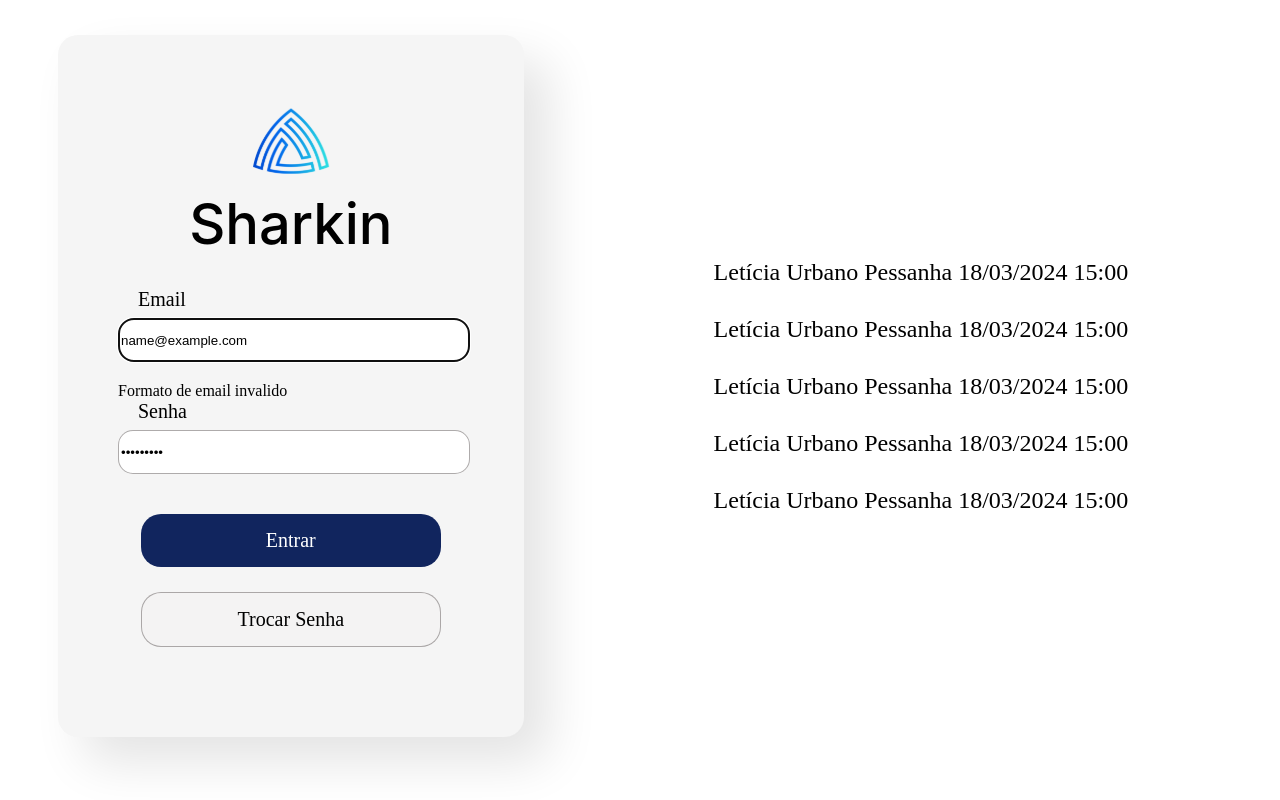
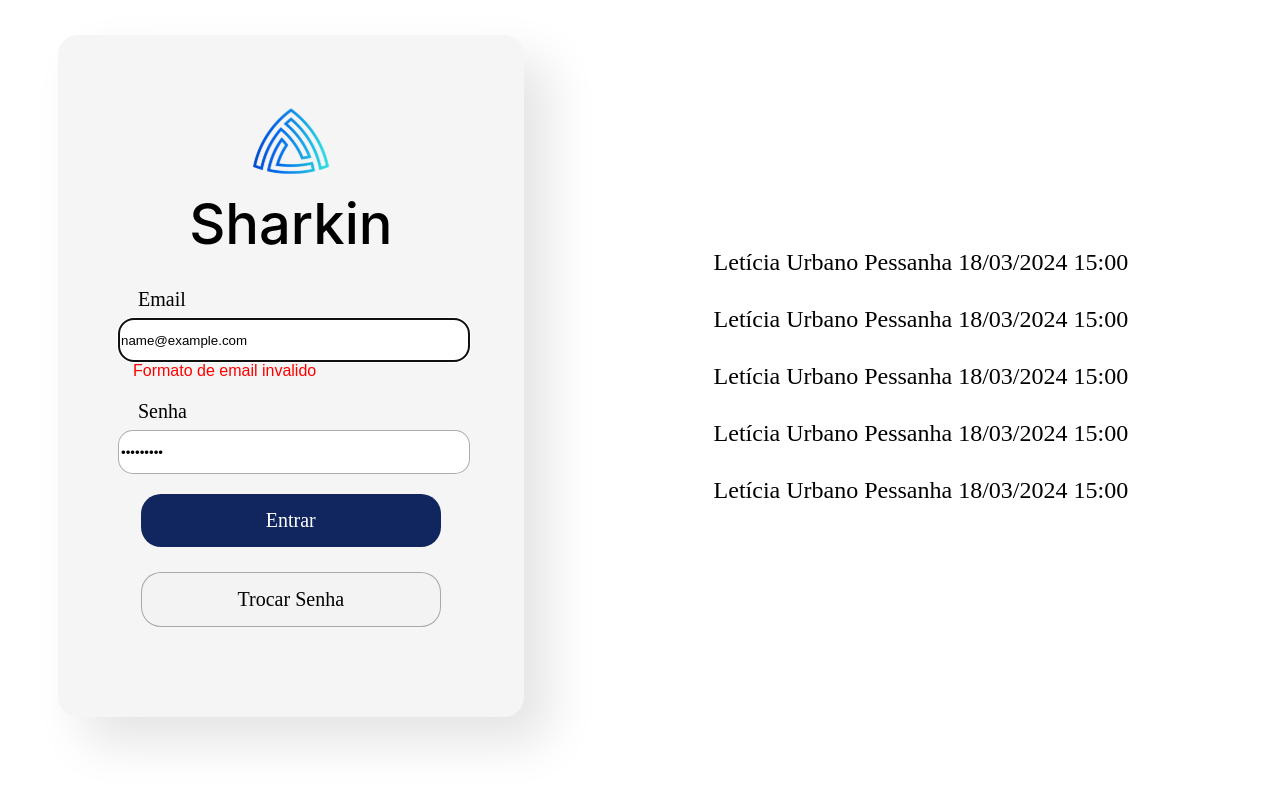
Before and after one commit to ConsultoriaFocus/sharkin-Front, a React (Vite) app: page / in a window 1280 px wide. Both pictures are taken after typing "name@example.com", "Sample123" into the empty fields and a click on the button "Entrar". Built offline with nearby package versions, Linux system fonts and the light colour scheme; the HTML template or start-up script is replaced by a standard one.

Commit message:
fix: configurações do span de erro

```diff
--- a/src/components/form/formInput/Input.module.css
+++ b/src/components/form/formInput/Input.module.css
@@ -16,5 +16,5 @@
   width: 100%;
   height: 40px;
 
-  margin-bottom: 20px;
+
 }
--- a/src/components/form/formLogin/FormLogin.jsx
+++ b/src/components/form/formLogin/FormLogin.jsx
@@ -11,10 +11,13 @@ import { zodResolver } from "@hookform/resolvers/zod";
 
 const loginUserFormSchema = z.object({
   /* Aqui com o Zod é onde acontece a validação */
-  email: z.string().min(1, { message: "O email é obrigatório"}).refine(email => {
-    return email.endsWith('@consultoriafocus.com')
-  }, 'Formato de email invalido'),
-  password: z.string().min(1, { message: "A senha é obrigatória"})
+  email: z
+    .string()
+    .min(1, { message: "O email é obrigatório" })
+    .refine((email) => {
+      return email.endsWith("@consultoriafocus.com");
+    }, "Formato de email invalido"),
+  password: z.string().min(1, { message: "A senha é obrigatória" }),
 });
 
 const FormLogin = () => {
@@ -36,17 +39,25 @@ const FormLogin = () => {
 
   return (
     <>
-      <form onSubmit={handleSubmit(onSubmit)}>
+      <form onSubmit={handleSubmit(onSubmit)} style={{ position: "relative" }}>
+        <div className={styles.inputs}>
           <Input label="Email" id="email" type="email" {...register("email")} />
           {/* exibição da mensagem de erro */}
-        {errors.email && <span>{errors.email.message}</span>}{" "}
+          {errors.email && (
+            <span className={styles.error}>{errors.email.message}</span>
+          )}
+        </div>
+        <div className={styles.inputs}>
           <Input
             label="Senha"
             id="senha"
             type="password"
             {...register("password")}
           />
-        {errors.password && <span>{errors.password.message}</span>}
+          {errors.password && (
+            <span className={styles.error}>{errors.password.message}</span>
+          )}
+        </div>
         <div className={styles.button}>
           <ButtonPrimary text="Entrar" type="submit" />
           <ButtonSecondary text="Trocar Senha" />
--- a/src/components/form/formLogin/formLogin.module.css
+++ b/src/components/form/formLogin/formLogin.module.css
@@ -5,3 +5,14 @@
   gap: 25px;
   margin-top: 20px;
 }
+
+.error {
+  padding-left: 15px;
+  color: red;
+  font-family: 'Clear Sans', sans-serif;
+
+}
+
+.inputs{
+margin-bottom: 20px;
+}
```
Lines whose indentation alone changed are shown as unchanged.
